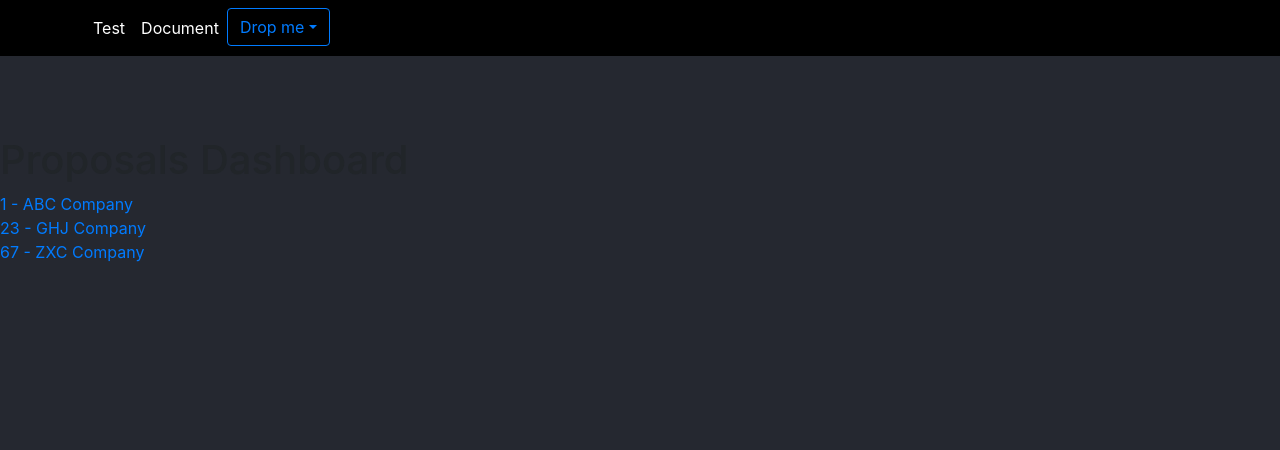
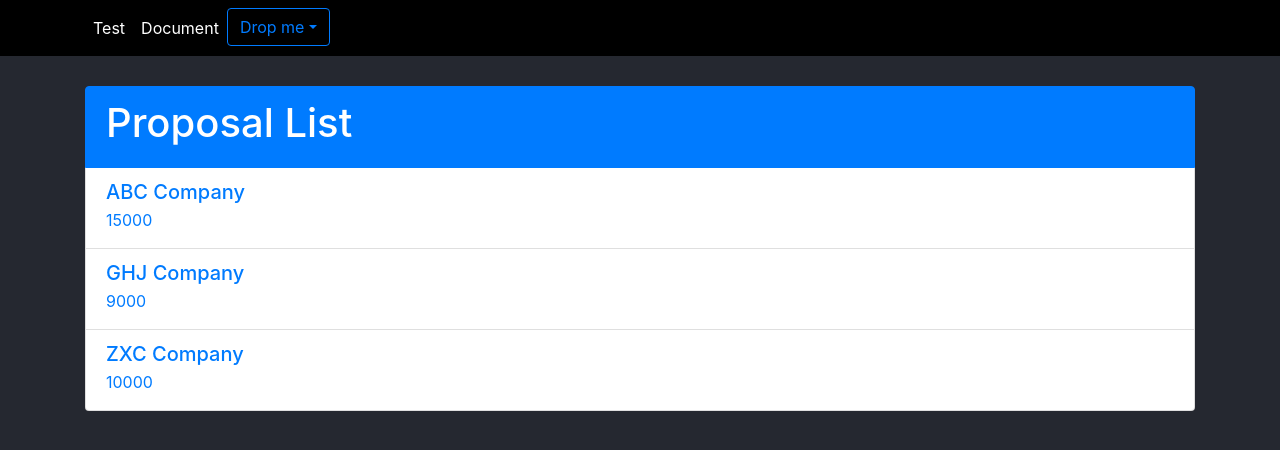
Before and after one commit to ajithkgatty/Angular_Rails_front, an Angular app: page /proposals in a window 1280 px wide. Shown: the top 450 px of the page. Built offline with nearby package versions, Linux system fonts and the light colour scheme.

Commit message:
proposal list styling

```diff
--- a/src/app/app.component.css
+++ b/src/app/app.component.css
@@ -1,5 +1,5 @@
 .app-body {
-	margin-top: 80px;
+	margin-top: 30px;
 }
 
 .nav-styles {
--- /dev/null
+++ b/src/app/proposals/proposal-list.component.css
@@ -0,0 +1,6 @@
+.proposal-link:hover {
+    text-decoration: none;
+}
+.headline {
+    color: white;
+}
--- a/src/app/proposals/proposal-list.component.html
+++ b/src/app/proposals/proposal-list.component.html
@@ -1,4 +1,18 @@
-<h1> Proposals Dashboard </h1>
-<div *ngFor = "let proposal of proposals" >
-	<a routerLink="/proposal/{{ proposal.id }}">{{ proposal.id }} - {{ proposal.customer }} </a>
+<div class="container">
+	<div class="list-group">
+		<a class="list-group-item list-group-item-action flex-column align-items-start active">
+			<div class="d-flex w-100 justify-content-between">
+				<h1 class="headline"> Proposal List </h1>
+			</div>
+		</a>
+		<span *ngFor="let proposal of proposals" class="list-group-item list-group-item-action
+		flex-column align-items-start">
+			<a routerLink="/proposal/{{ proposal.id }}" class="proposal-link">
+				<div class="d-flex w-100 justify-content-between">
+					<h5 class="mb-1"> {{ proposal.customer }} </h5>
+				</div>
+				<p class="mb-1">{{ proposal.hourly_rate * proposal.estimated_hours}}</p>
+			</a>
+		</span>
+	</div>
 </div>
--- a/src/app/proposals/proposal-list.component.ts
+++ b/src/app/proposals/proposal-list.component.ts
@@ -3,7 +3,8 @@ import { Proposal } from './proposal'
 
 @Component({
 	selector: 'proposals',
-	templateUrl: 'proposal-list.component.html'
+	templateUrl: 'proposal-list.component.html',
+	styleUrls: ['proposal-list.component.css']
 })
 
 export class ProposalListComponent {
```
